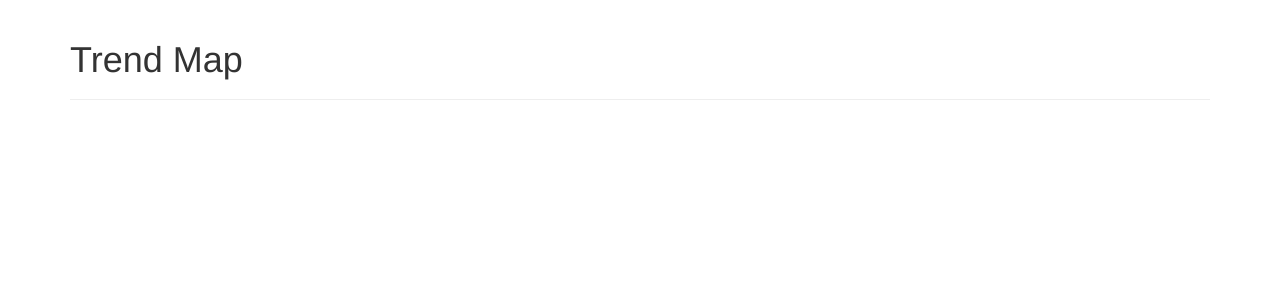
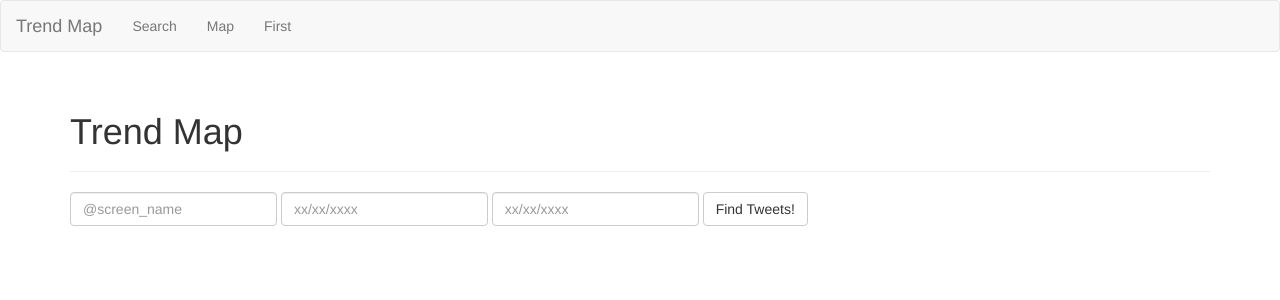
Before and after one commit to SamOh/trend_map, a Flask app: page / in a window 1280 px wide. Shown: the top 300 px of the page. Run offline with Flask 2, Linux system fonts and the light colour scheme; some libraries are stand-ins or nearby versions.

Commit message:
worked on finishing templates for the project in html/css with forms/such

```diff
--- a/trend_map/templates/base.html
+++ b/trend_map/templates/base.html
@@ -14,13 +14,39 @@
         <meta http-equiv="X-UA-Compatible" content="IE=edge"/>
         <title>Trend Map</title>
     </head>
+
+
+            <nav class="navbar navbar-default">
+                <div class="container-fluid">
+                    <div class="navbar-header">
+                        <button aria-expanded="false" class="navbar-toggle collapsed" data-target="#navbar" data-toggle="collapse" type="button">
+                            <span class="sr-only">Toggle navigation</span>
+                            <span class="icon-bar"></span>
+                            <span class="icon-bar"></span>
+                            <span class="icon-bar"></span>
+                        </button>
+                        <a class="navbar-brand" href="{{ url_for('index') }}">Trend Map</a>
+                    </div>
+                    <div class="collapse navbar-collapse" id="navbar">
+                            <ul class="nav navbar-nav">
+                                <li><a href="{{ url_for('index') }}">Search</a></li>
+                                <li><a href="{{ url_for('search') }}">Map</a></li>
+                                <li><a href="{{ url_for('first') }}">First</a></li>
+                            </ul>
+                    </div>
+                </div>
+            </nav>
+
     <body>
         <div class="container">
             <div class="page-header">
                 <h1>
                     Trend Map
+                    <small>{% block subtext %}{% endblock %}</small>
                 </h1>
             </div>
+            {% block body %}{% endblock %}
+
         </div>
     </body>
 </html>
--- a/trend_map/templates/index.html
+++ b/trend_map/templates/index.html
@@ -1 +1,21 @@
 {% extends "base.html" %}
+
+{% block body %}
+<form action="{{ url_for('search') }}" class="form-inline" method="get">
+  <fieldset>
+    <div class="form-group">
+      <label class="sr-only" for="screen_name">screen_name</label>
+      <input class="form-control" name="screen_name" placeholder="@screen_name" type="text"/>
+    </div>
+    <div class="form-group">
+      <label class="sr-only" for="start_date">start_date</label>
+      <input class="form-control" name="start_date" placeholder="xx/xx/xxxx" type="text"/>
+    </div>
+    <div class="form-group">
+      <label class="sr-only" for="end_date">end_date</label>
+      <input class="form-control" name="end_date" placeholder="xx/xx/xxxx" type="text"/>
+    </div>
+    <button class="btn btn-default" type="submit">Find Tweets!</button>
+  </fieldset>
+</form>
+{% endblock %}
--- /dev/null
+++ b/trend_map/templates/search.html
@@ -0,0 +1 @@
+{% extends "base.html" %}
--- a/trend_map/trend_map.py
+++ b/trend_map/trend_map.py
@@ -1,9 +1,20 @@
 from flask import Flask, redirect, render_template, request, url_for
 
 app = Flask(__name__)
+
 
 @app.route("/")
 def index():
     return render_template("index.html")
 
-# @app.route("/")
+
+@app.route("/search", methods=["GET", "POST"])
+def search():
+    # if request.method == "POST":
+
+    return render_template("search.html")
+
+
+@app.route("/first", methods=["GET", "POST"])
+def first():
+    return render_template("first.html")
--- a/tweet_helper.py
+++ b/tweet_helper.py
@@ -16,7 +16,7 @@ def get_user_info(hashtag, start_date, end_date, number_of_tweets=150):
     return list_of_tweets
 
 
-test1 = get_user_info('#feelthebern', '2016-08-01', '2016-08-20', 10)
+test1 = get_user_info('#feelthebern', '2016-08-01', '2016-08-30', 1)
 for tweet in test1:
     print(tweet.text)
     print(tweet.geo)
```
Also changed, not shown: trend_map/templates/first.html (added, +17 -0 lines).
